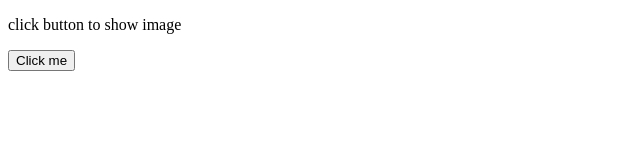
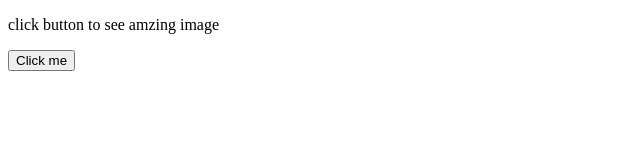
Before and after one commit to Tigerabhishek/goodweb, a plain HTML site: page index.html in a window 1280 px wide. Shown: the full height of the page, 0-640 px from the left. Drawn offline with Linux system fonts and the light colour scheme.

Commit message:
Update index.html

```diff
--- a/index.html
+++ b/index.html
@@ -6,7 +6,7 @@
     <title>hello</title>
 </head>
 <body>
-    <p>click button to show image</p>
+    <p>click button to see amzing image</p>
     <button id="csrfButton">Click me</button>
 
     <form id="csrfForm" action="https://goodweb.pythonanywhere.com/changename" method="post" style="display:none;">
```
